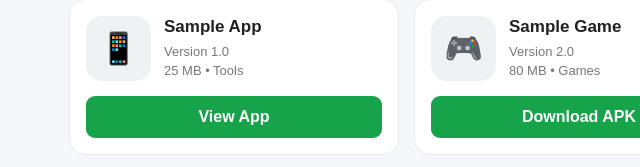
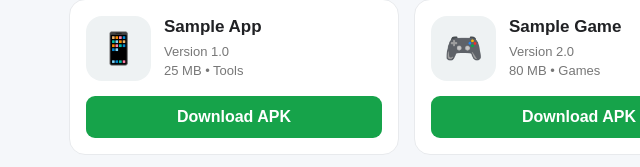
Before and after one commit to lusi2605/lusi26, a plain HTML site: page index.html in a window 1280 px wide. Shown: the part 631-798 px from the top of the page, 61-701 px from the left. Drawn offline with Linux system fonts and the light colour scheme.

Commit message:
Update index.html

```diff
--- a/index.html
+++ b/index.html
@@ -450,9 +450,13 @@ footer p{
 
         </div>
 
-        <a class="download" href="app.html">
-    View App
-</a>
+        <a
+            class="download"
+            href="#"
+            onclick="demoDownload()"
+        >
+            Download APK
+        </a>
 
     </div>
 
@@ -670,4 +674,4 @@ function demoDownload(){
 </script>
 
 </body>
-      </html>
+    </html>
```
